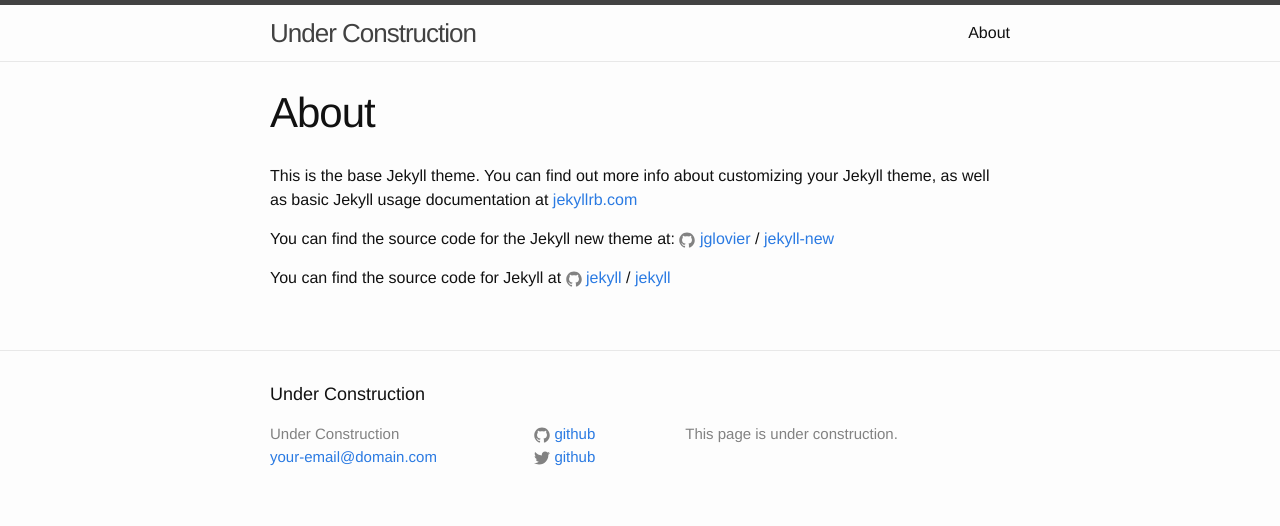
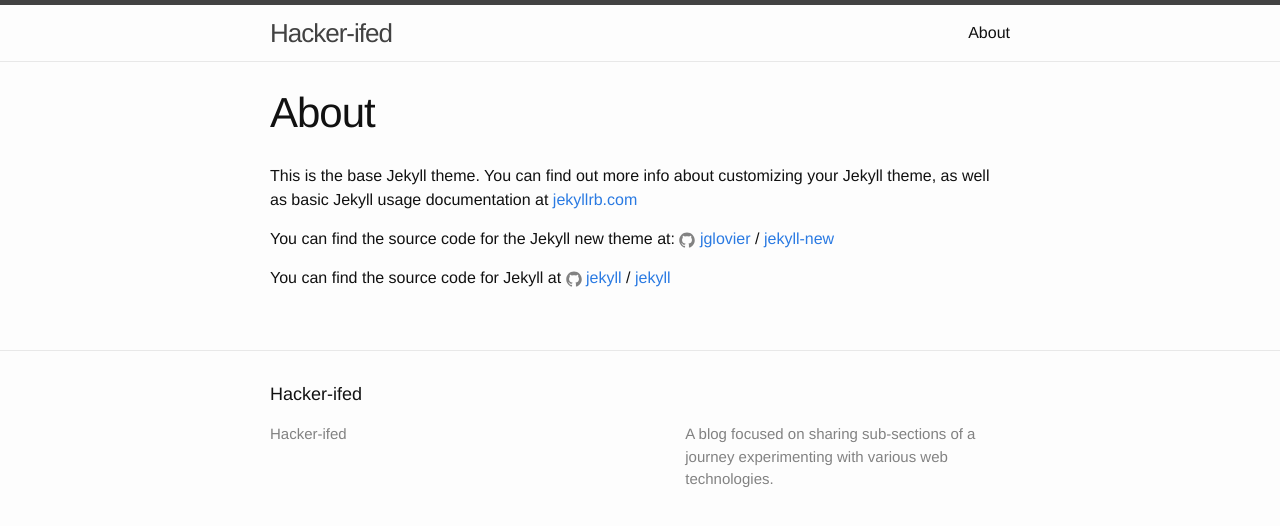
Before and after one commit to L-AY/L-AY.github.io, a Jekyll site: the page built from about.md, in a window 1280 px wide. Shown: the top 526 px of the page. Built offline with Jekyll 4.4.1, drawn with Linux system fonts in a browser that asks for light colours.

Commit message:
Update _config.yml

```diff
--- a/_config.yml
+++ b/_config.yml
@@ -6,14 +6,14 @@
 # 'jekyll serve'. If you change this file, please restart the server process.
 
 # Site settings
-title: Under Construction
-email: your-email@domain.com
+title: Hacker-ifed
+email:
 description: > # this means to ignore newlines until "baseurl:"
-  This page is under construction.
+  A blog focused on sharing sub-sections of a journey experimenting with various web technologies.
 baseurl: "" # the subpath of your site, e.g. /blog
 url: "http://yourdomain.com" # the base hostname & protocol for your site
-twitter_username: github
-github_username:  github
+twitter_username:
+github_username:
 
 # Build settings
 markdown: kramdown
```
